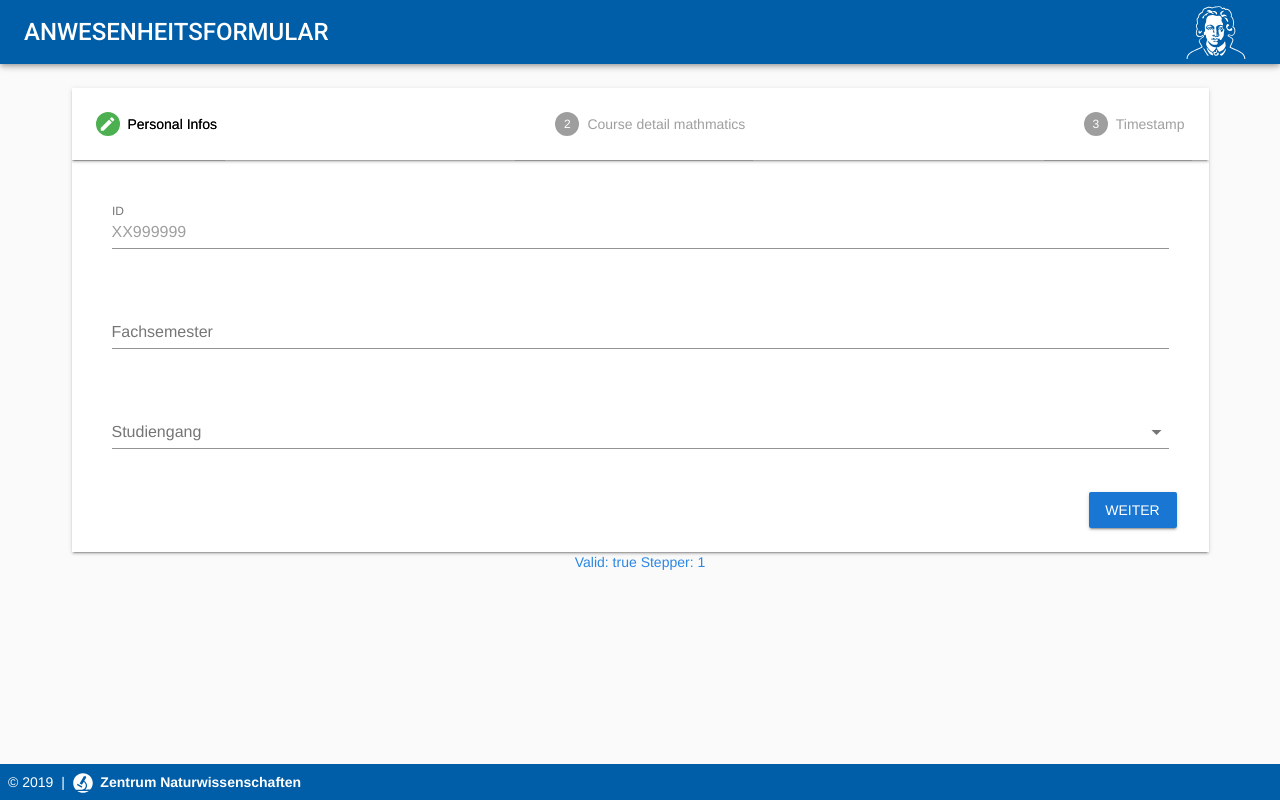
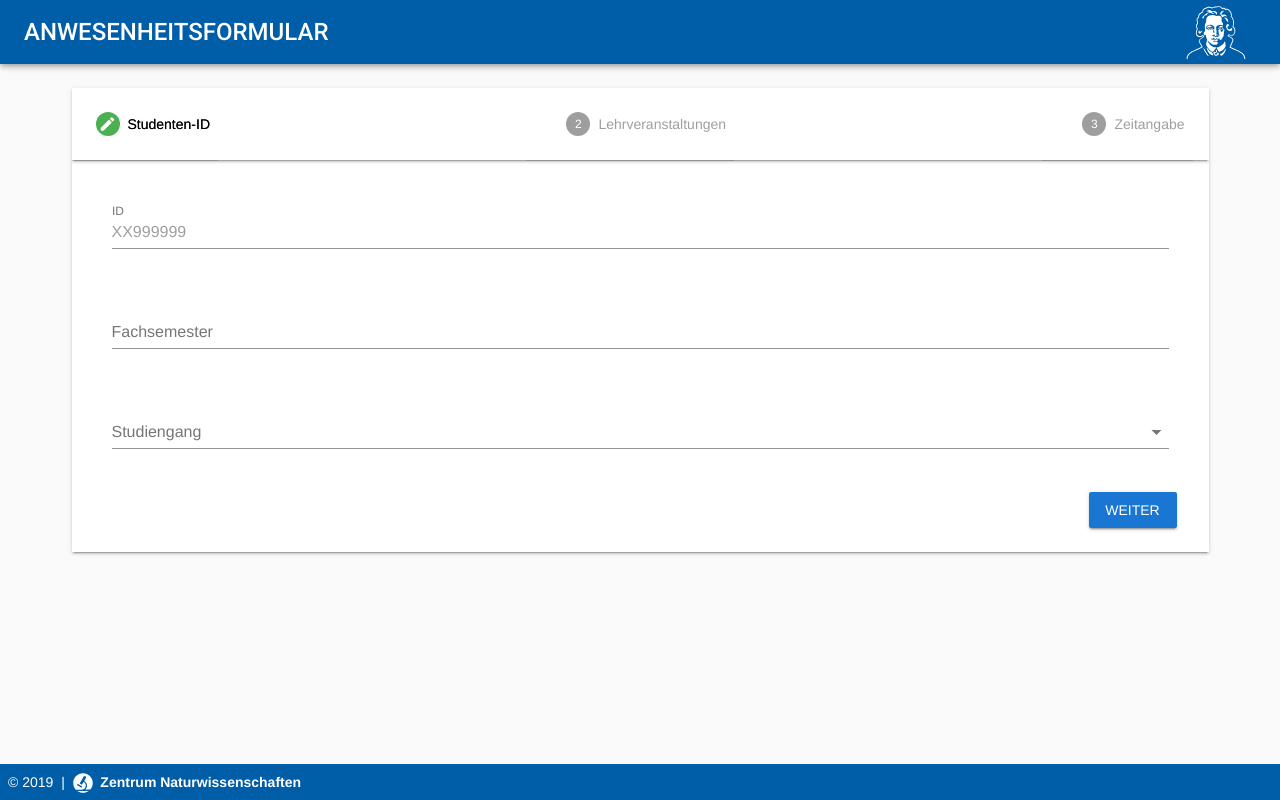
Before and after one commit to zentrumnawi/Mathezentrum, a Vue app: page / in a window 1280 px wide. Built offline with nearby package versions, Linux system fonts and the light colour scheme; what json2csv, v-data-table would draw is missing.

Commit message:
restrict semester input to numbers

```diff
--- a/src/components/Admin.vue
+++ b/src/components/Admin.vue
@@ -55,7 +55,7 @@ export default {
     return {
       authenticated: false,
       password: null,
-      requiredPassword: "helloworld",
+      requiredPassword: "Passwort",
       headers: [
         {
           text: "Datum",
--- a/src/components/AttendeeForm.vue
+++ b/src/components/AttendeeForm.vue
@@ -173,9 +173,9 @@
         <!-- </v-form> -->
       </v-stepper-items>
     </v-stepper>
-    Valid: {{ this.valid == null ? 'null' : this.valid }}
+<!--     Valid: {{ this.valid == null ? 'null' : this.valid }}
     Stepper: {{ this.stepper}}
-    <!-- </v-form> -->
+ -->    <!-- </v-form> -->
   </v-container>
 </template>
 
@@ -199,15 +199,15 @@ export default {
       stepper: 0,
       steps: [
         {
-          label: "Personal Infos",
+          label: "Studenten-ID",
           completed: false
         },
         {
-          label: "Course detail mathmatics",
+          label: "Lehrveranstaltungen",
           completed: false
         },
         {
-          label: "Timestamp",
+          label: "Zeitangabe",
           completed: false
         }
       ],
@@ -284,6 +284,7 @@ export default {
         v => !!v || "Bitte wählen Sie mindestens eine Lehrveranstaltung aus"
       ],
       semesterRules: [
+        v => v < 30 || "Falsche Eingabe",
         v => !!v || "Bitte geben Sie Ihr aktuelles Fachsemester an",
         v => v.length <= 2 || "Falsche Eingabe"
       ],
@@ -310,13 +311,6 @@ export default {
       };
     }
   },
-  // watch: {
-  //     isUpdating (val) {
-  //       if (val) {
-  //         setTimeout(() => (this.isUpdating = false), 3000)
-  //       }
-  //     }
-  //   },
   methods: {
     remove(item) {
       const index = this.form.courses.indexOf(item.name);
```
